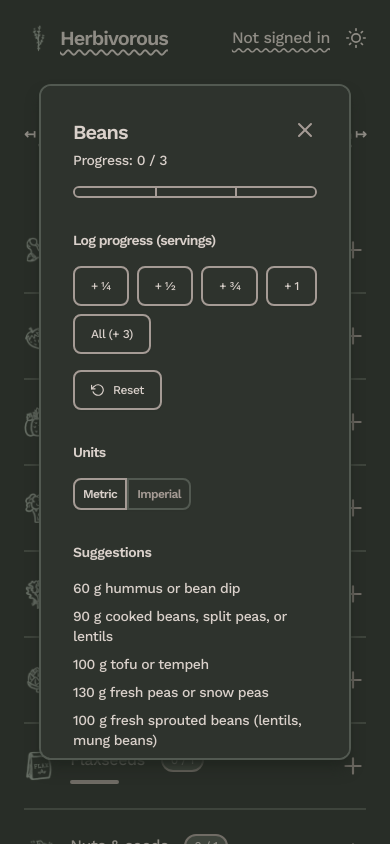
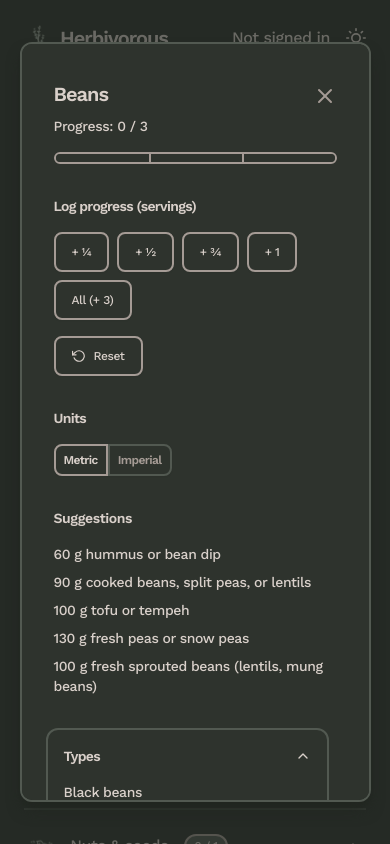
Before and after one commit to fvrests/herbivorous, a Next.js app: page /day/2024-02-05 in a window 390 px wide. Both pictures are taken after a click on the button "open item details". Shown: the top 844 px of the page. Built offline with nearby package versions, Linux system fonts and the light colour scheme; no server answers.

Commit message:
fix: 'x' button should not overlay heading on small screens

```diff
--- a/src/components/GoalDetails.tsx
+++ b/src/components/GoalDetails.tsx
@@ -37,7 +37,6 @@ const parseQuantity = (quantity: number | string) => {
   return quantity;
 };
 
-// fix: 'x' button overlays heading on small screens
 export default function GoalDetails({
   toggleDetails,
   isDetailsOpen,
@@ -74,25 +73,27 @@ export default function GoalDetails({
     <>
       <Dialog open={isDetailsOpen} onClose={() => toggleDetails()}>
         <div
-          className="fixed inset-0 bg-b-low opacity-40 z-30"
+          className="fixed inset-0 bg-b-low opacity-60 z-30"
           aria-hidden="true"
         />
         <Dialog.Panel>
-          <div className="fixed z-40 border-border-low border-2 bg-b-med inset-[10%] rounded-xl pt-8 px-8 shadow-lg shadow-b-low overflow-y-auto">
-            <button
-              className="z-50 absolute top-8 right-8 text-f-low hover:text-f-high"
-              aria-label="close details"
-              onClick={toggleDetails}
-            >
-              <X />
-            </button>
+          <div className="fixed z-40 border-border-low border-2 bg-b-med inset-[5%] rounded-xl pt-8 px-8 shadow-lg shadow-b-low overflow-y-auto">
             {/* margin-bottom affects entire menu content */}
             <div className="relative w-full mb-8">
               {/* header section */}
               <div className="mb-8">
-                <Dialog.Title className="mb-1 text-xl font-semibold tracking-tighter first-letter:capitalize">
-                  {goal.name}
-                </Dialog.Title>
+                <div className="w-full flex justify-between items-center">
+                  <Dialog.Title className="mb-1 text-xl font-semibold tracking-tighter first-letter:capitalize">
+                    {goal.name}
+                  </Dialog.Title>
+                  <button
+                    className="text-f-low hover:text-f-high p-2 -mr-2"
+                    aria-label="close details"
+                    onClick={toggleDetails}
+                  >
+                    <X />
+                  </button>
+                </div>
                 <div className="text-f-med mb-4 text-sm flex flex-row items-center ">
                   Progress: {progress} / {goal.quantity}
                   <span className="pl-2 text-f-high">
```
